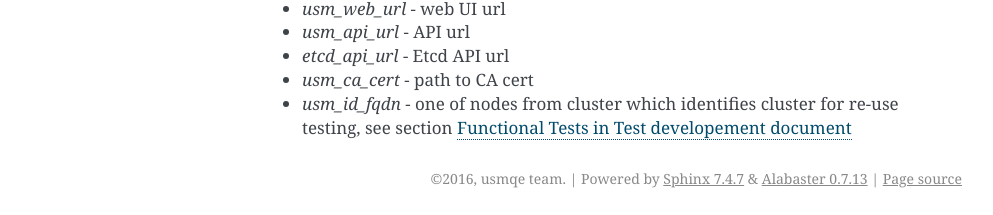
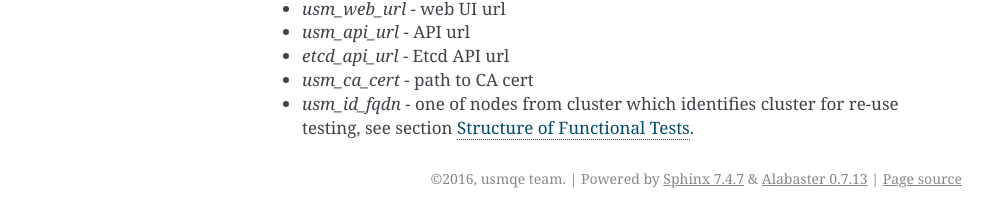
Before and after one commit to usmqe/usmqe-tests, a Sphinx documentation site: the page built from docs/test_configuration.rst, in a window 1280 px wide. Shown: the part 2108-2323 px from the top of the page, without its empty margins (148-1141 px from the left). Built offline with Sphinx 7.4.7, drawn with Linux system fonts in a browser that asks for light colours.

Commit message:
fix docs reference

```diff
--- a/docs/test_configuration.rst
+++ b/docs/test_configuration.rst
@@ -114,10 +114,9 @@ Configuration options
 * *usm_ca_cert* - path to CA cert
 
 * *usm_id_fqdn* - one of nodes from cluster which identifies cluster for re-use testing,
-  see section `Functional Tests in Test developement document`_
+  see section :ref:`functional_tests`.
 
 
 .. _`multiple ways to configure pytest`: http://doc.pytest.org/en/latest/customize.html
 .. _`pytest.ini`: https://github.com/usmqe/usmqe-tests/blob/master/pytest.ini
 .. _`conf/example_usm.ini`: https://github.com/usmqe/usmqe-tests/blob/master/conf/example_usm.ini
-.. _`Functional Tests in Test developement document`: https://usmqe-tests.readthedocs.io/en/latest/test_development.html#functional-tests
--- a/docs/test_development.rst
+++ b/docs/test_development.rst
@@ -79,6 +79,7 @@ To execute the unit tests, just run ``tox`` command in root directory of
 Moreover the unit tests are executed for `each new pull request via Travis
 CI`_.
 
+.. _functional_tests:
 
 Structure of Functional Tests
 =============================
```
